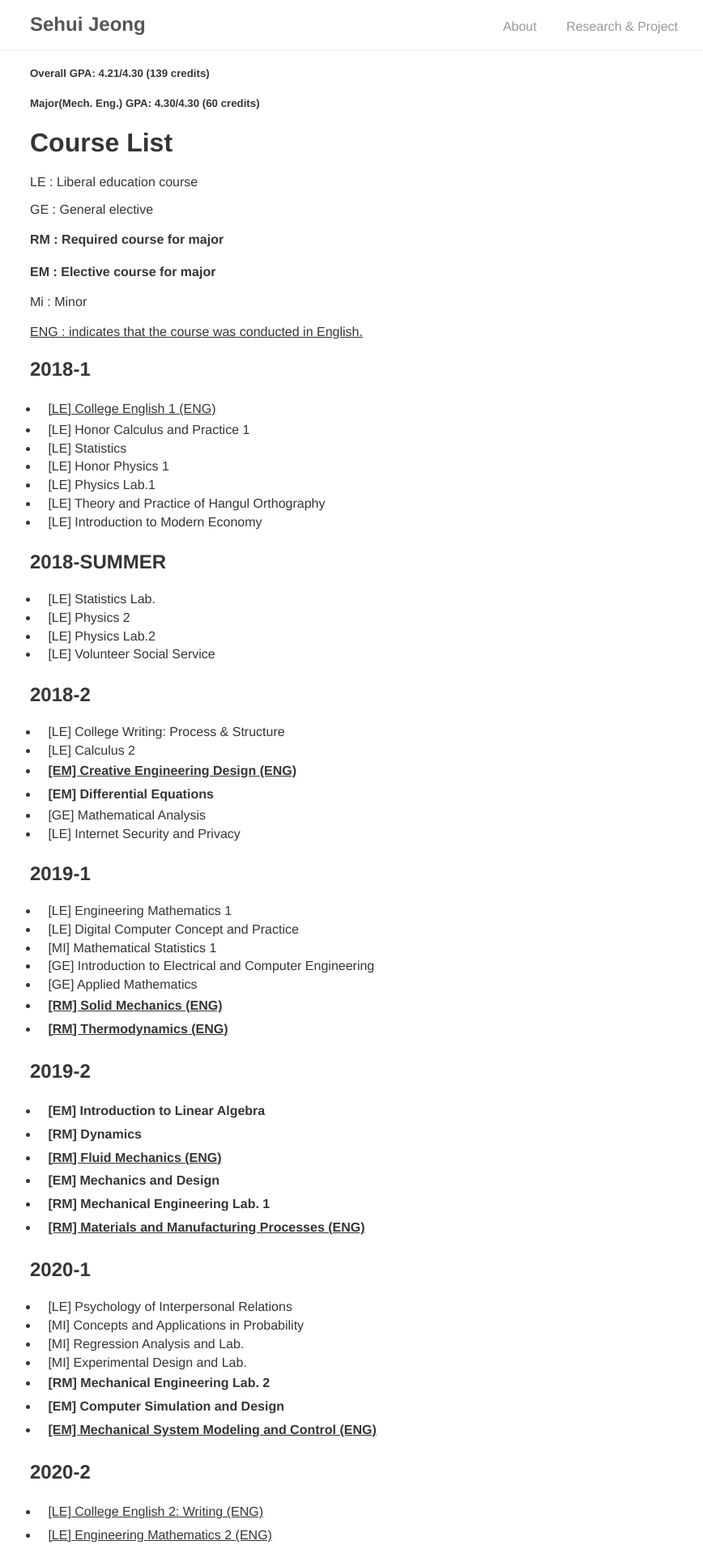
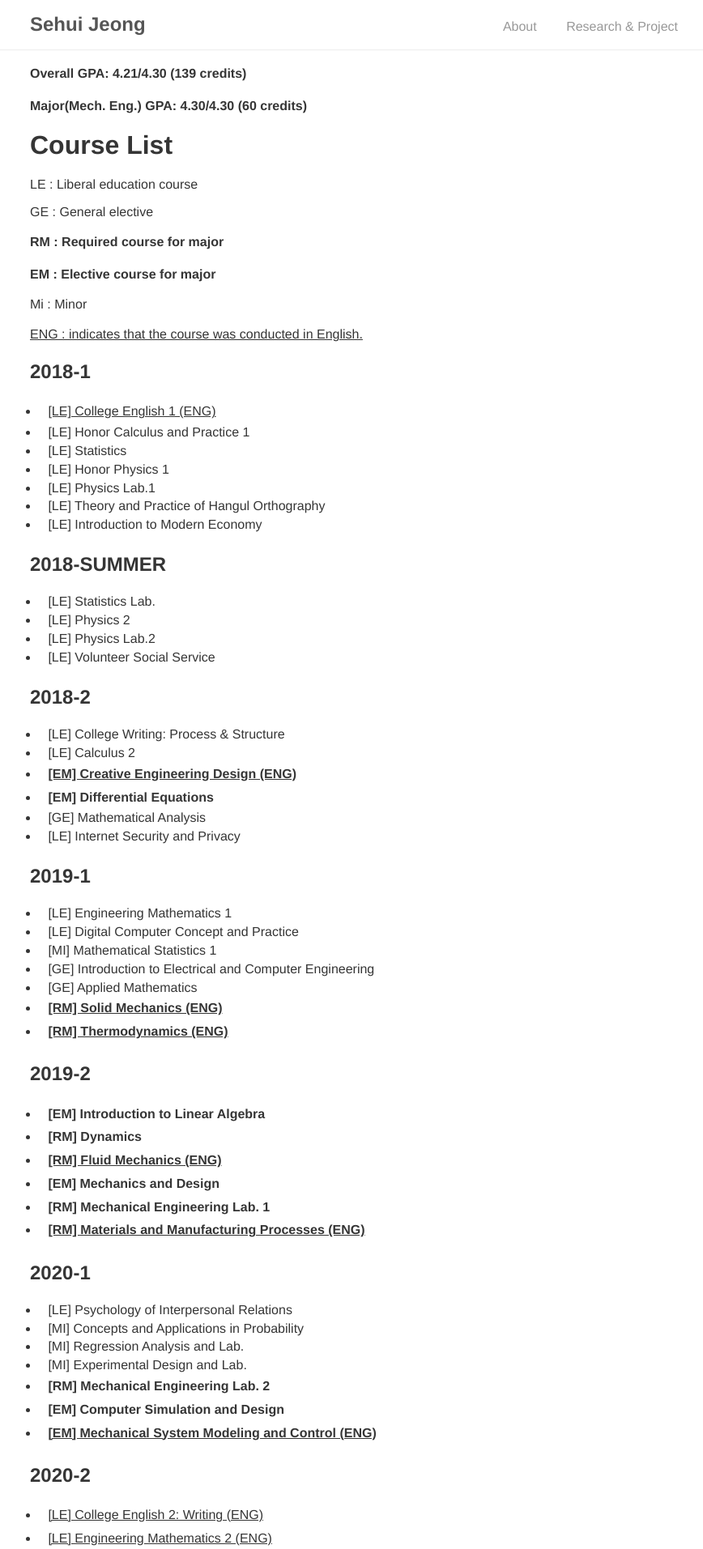
Before and after one commit to tpgml2612/CV, a Jekyll site: the page built from courselist/index.md, in a window 1280 px wide. Shown: the top 1913 px of the page at 81% size, without its empty margins (203-1071 px from the left). Built offline with Jekyll 4.4.1, drawn with Linux system fonts in a browser that asks for light colours.

```diff
--- a/courselist/index.md
+++ b/courselist/index.md
@@ -4,8 +4,8 @@ title: "Course List"
 permalink: /courselist/
 ---
 
-##### Overall GPA: 4.21/4.30 (139 credits)
-##### Major(Mech. Eng.) GPA: 4.30/4.30 (60 credits)
+#### Overall GPA: 4.21/4.30 (139 credits)
+#### Major(Mech. Eng.) GPA: 4.30/4.30 (60 credits)
 
 # Course List
 
```
